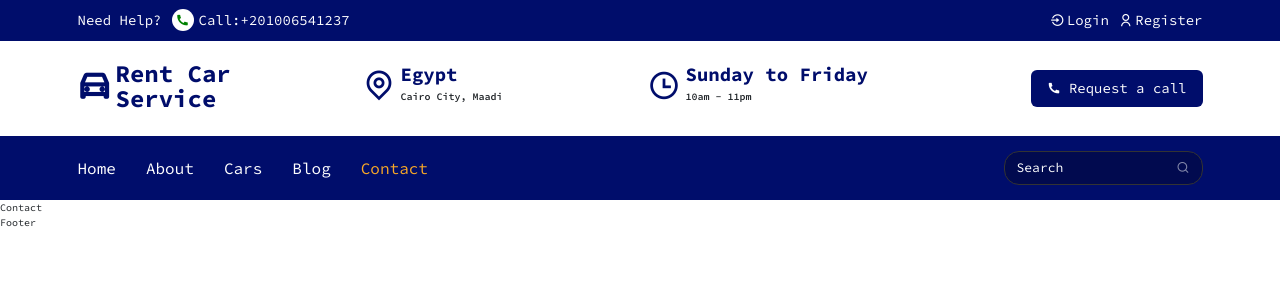
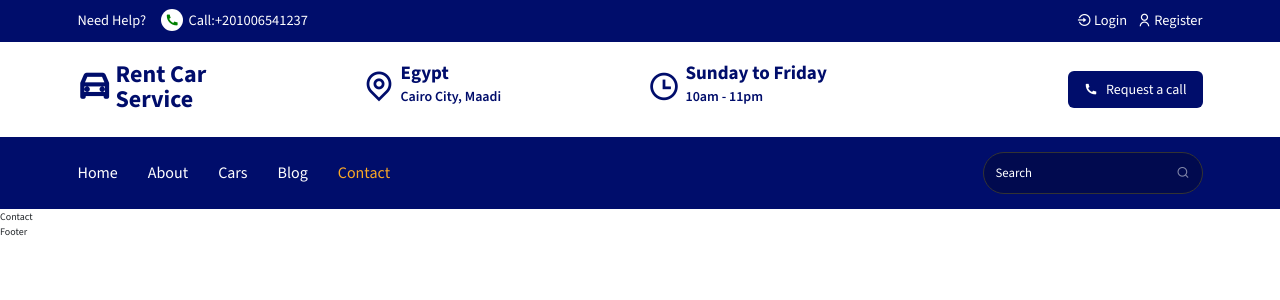
Before and after one commit to Alaa8884/Rent-car-services, a React (Vite) app: page /contact in a window 1280 px wide. Shown: the top 300 px of the page. Built offline with nearby package versions, Linux system fonts and the light colour scheme.

Commit message:
fix some mistack in main navbar

```diff
--- a/src/components/header/Header.jsx
+++ b/src/components/header/Header.jsx
@@ -32,7 +32,7 @@ function Header() {
         <Container>
           <Row>
             <Col lg="6" md="6" sm="6">
-              <div className="header-top-left d-flex align-items-center gap-3">
+              <div className="header-top-left d-flex align-items-center gap-4">
                 <span>Need Help?</span>
                 <span className="header-top-help">
                   <i className="ri-phone-fill"></i>
@@ -42,8 +42,8 @@ function Header() {
                 </span>
               </div>
             </Col>
-            <Col lg="6" md="6" sm="6" className=" d-flex justify-content-end">
-              <div className="header-top-right d-flex align-items-center gap-3">
+            <Col lg="6" md="6" sm="6" className=" d-flex align-items-center justify-content-end">
+              <div className="header-top-right d-flex align-items-center justify-content-end gap-3">
                 <Link to="#" className="d-flex align-items-center gap-1">
                   <i className="ri-login-circle-line"></i>Login
                 </Link>
@@ -76,7 +76,7 @@ function Header() {
                 </span>
                 <div className="company-location-content">
                   <h4>Egypt</h4>
-                  <h6>Cairo City, Maadi</h6>
+                  <h5>Cairo City, Maadi</h5>
                 </div>
               </div>
             </Col>
@@ -87,7 +87,7 @@ function Header() {
                 </span>
                 <div className="company-work-time-content">
                   <h4>Sunday to Friday</h4>
-                  <h6>10am - 11pm</h6>
+                  <h5>10am - 11pm</h5>
                 </div>
               </div>
             </Col>
--- a/src/index.css
+++ b/src/index.css
@@ -1,10 +1,13 @@
-@import url("https://fonts.googleapis.com/css2?family=Source+Code+Pro:ital,wght@0,200..900;1,200..900&display=swap");
+/* @import url("https://fonts.googleapis.com/css2?family=Source+Code+Pro:ital,wght@0,200..900;1,200..900&display=swap"); */
+
+@import url('https://fonts.googleapis.com/css2?family=Source+Sans+3:ital,wght@0,200..900;1,200..900&display=swap');
 
 * {
   padding: 0;
   margin: 0;
   box-sizing: border-box;
-  font-family: "Source Code Pro", monospace;
+  /* font-family: "Source Code Pro", monospace; */
+    font-family: "Source Sans 3", sans-serif;
 
 }
 
--- a/src/styles/header.css
+++ b/src/styles/header.css
@@ -2,7 +2,7 @@
   padding: 1rem 0px;
   background: var(--main-color);
   color: #fff;
-  font-size: 1.4rem;
+  font-size: 1.44rem;
 }
 
 .header-top-help i {
@@ -23,11 +23,11 @@
 }
 
 .header-top-right a:hover,
-.header-top-help a:hover{
+.header-top-help a:hover {
   color: #fff;
 }
 
-.nav-mid{
+.nav-mid {
   padding: 2rem 0px;
 }
 
@@ -49,17 +49,20 @@
   font-size: 3.3rem;
 }
 
+.company-info {
+  color: var(--main-color);
+}
+
 .company-info span i {
   font-size: 3.3rem;
-  color: var(--main-color);
 }
 
 .company-info h4 {
   font-size: 1.9rem;
   font-weight: 700;
-  color: var(--main-color);
 }
-.company-info h6 {
+.company-info h5 {
+  font-size: 1.4rem;
   font-weight: 600;
 }
 
@@ -72,7 +75,8 @@
   -webkit-border-radius: 0.6rem;
   -moz-border-radius: 0.6rem;
   -ms-border-radius: 0.6rem;
-  -o-border-radius: 0.6rem;transition: all 0.4s;
+  -o-border-radius: 0.6rem;
+  transition: all 0.4s;
   -webkit-transition: all 0.3s;
   -moz-transition: all 0.3s;
   -ms-transition: all 0.3s;
@@ -93,13 +97,12 @@
   justify-content: end;
 }
 
-
 .main-nav {
   padding: 1.5rem 0px;
   background: var(--main-color);
 }
 
-.mobile-menu{
+.mobile-menu {
   display: none;
 }
 
@@ -129,25 +132,28 @@
 }
 
 .search-box {
+  width: 22rem;
+  height: 4.2rem;
   display: flex;
   align-items: center;
   border: 1px solid #333;
-  padding: 0.6rem 1.2rem;
+  padding: 0.7rem 1.2rem;
   background-color: #020a4de9;
-  border-radius: 1.5rem;
-  -webkit-border-radius: 1.5rem;
-  -moz-border-radius: 1.5rem;
-  -ms-border-radius: 1.5rem;
-  -o-border-radius: 1.5rem;
+  border-radius: 5rem;
+  -webkit-border-radius: 5rem;
+  -moz-border-radius: 5rem;
+  -ms-border-radius: 5rem;
+  -o-border-radius: 5rem;
 }
 
 .search-box input {
+  flex: 1;
   border: none;
   outline: none;
   background: transparent;
   color: #fff;
   cursor: pointer;
-  font-size: 1.3rem;
+  font-size: 1.28rem;
 }
 
 .search-box input::placeholder {
@@ -157,5 +163,5 @@
 .search-box i {
   color: rgb(255, 255, 255, 0.5);
   cursor: pointer;
-   font-size: 1.3rem;
+  font-size: 1.3rem;
 }
```
